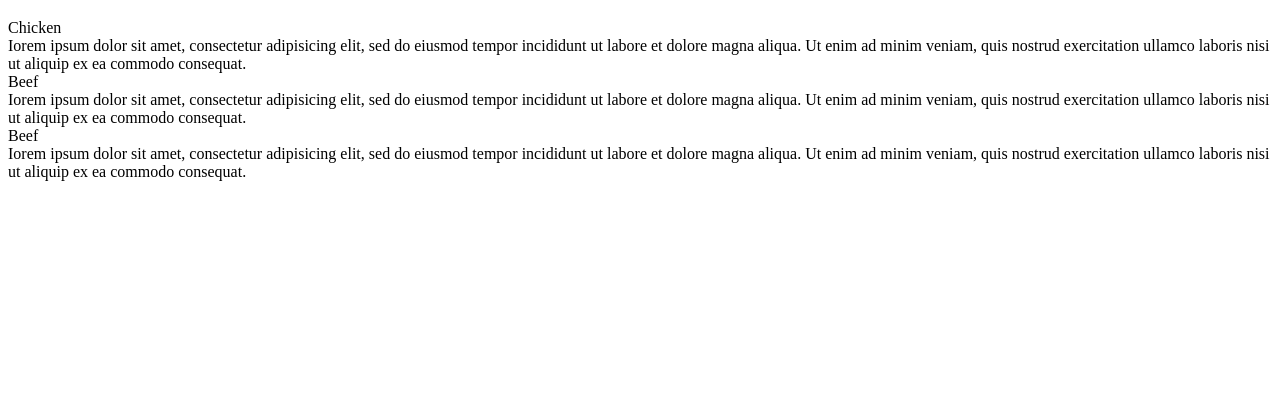
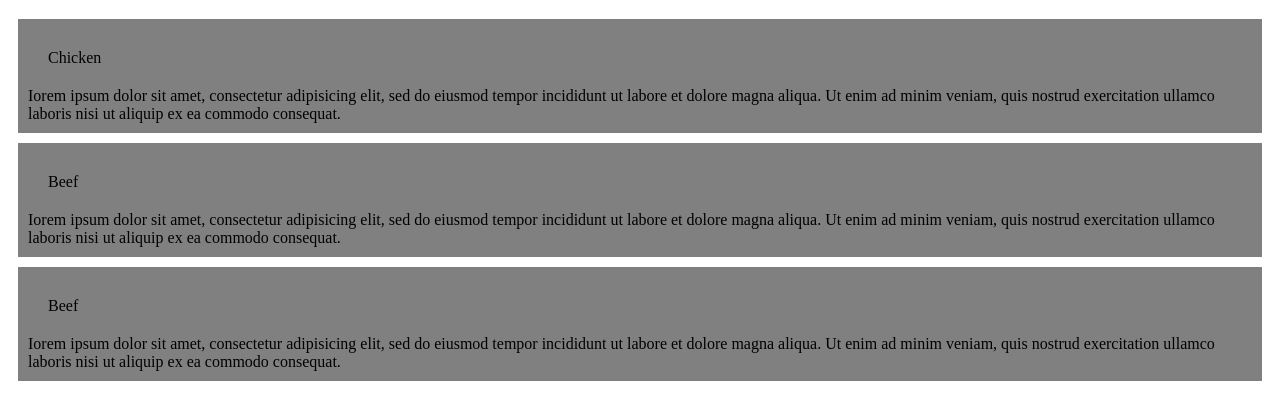
Before and after one commit to ChenglongLi007/coursera-test, a plain HTML site: page module2-solution/index.html in a window 1280 px wide. Shown: the part 61-480 px from the top of the page. Drawn offline with Linux system fonts and the light colour scheme.

Commit message:
add section style

```diff
--- a/module2-solution/style.css
+++ b/module2-solution/style.css
@@ -1,3 +1,14 @@
+* {
+    box-sizing: border-box;
+}
+
 h1 {
     text-align: center;
 }
+
+section {
+    background-color: gray;
+    border: 1px;
+    padding: 10px;
+    margin: 10px;
+}
```
